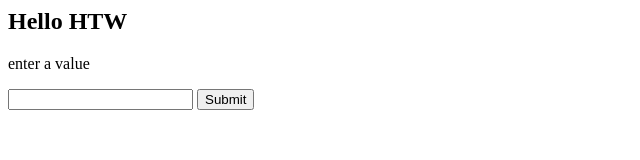
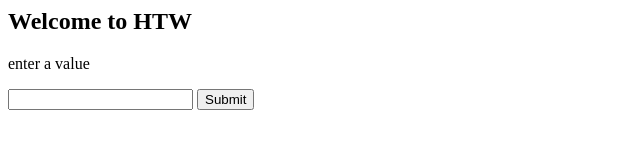
Before and after one commit to scqq6/aws, a plain HTML site: page index.html in a window 1280 px wide. Shown: the whole page, without its empty margins (0-640 px from the left). Drawn offline with Linux system fonts and the light colour scheme.

Commit message:
Update heading from 'Hello HTW' to 'Welcome to HTW'

```diff
--- a/index.html
+++ b/index.html
@@ -1,7 +1,7 @@
 <html>
 <body>
 
-<h2>Hello HTW</h2>
+<h2>Welcome to HTW</h2>
 
 <form action="https://rrrorg9iri.execute-api.eu-west-1.amazonaws.com/default/aya-function" method="GET">
   <p>enter a value</p>
```
